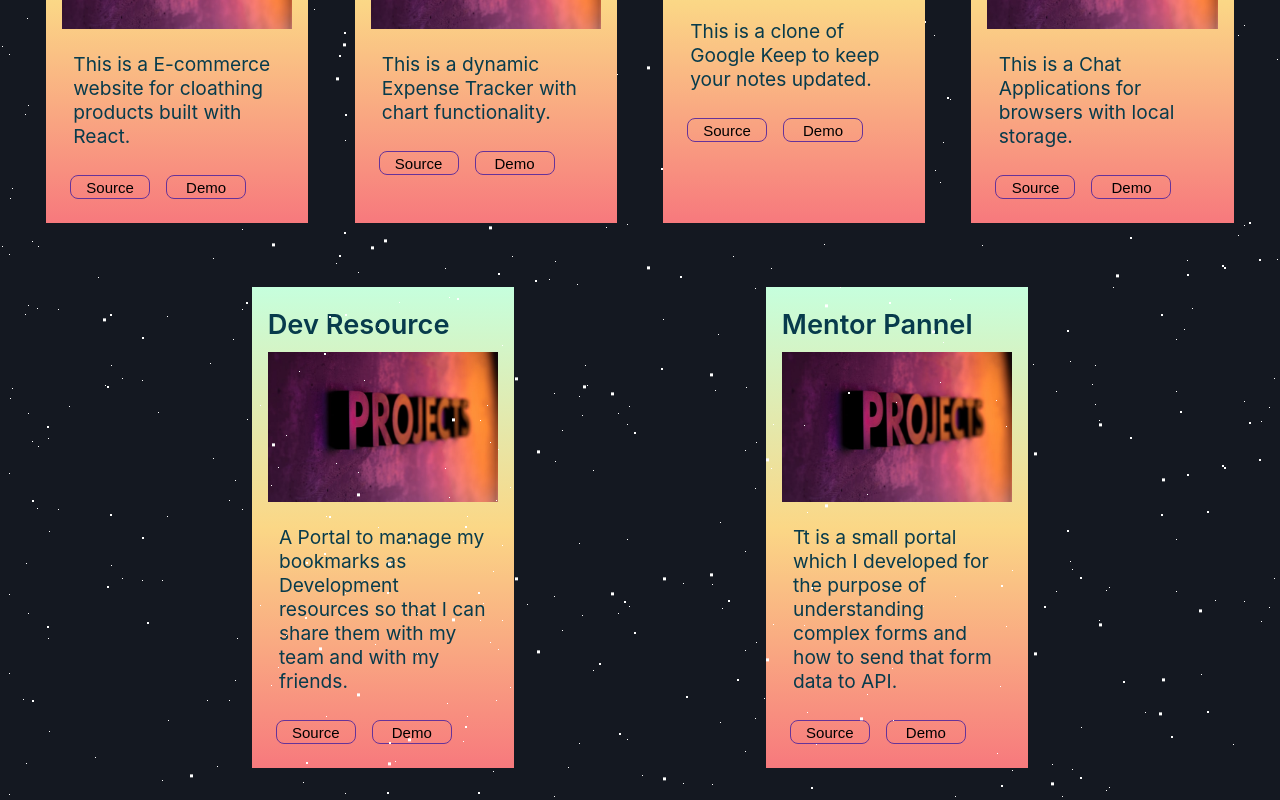
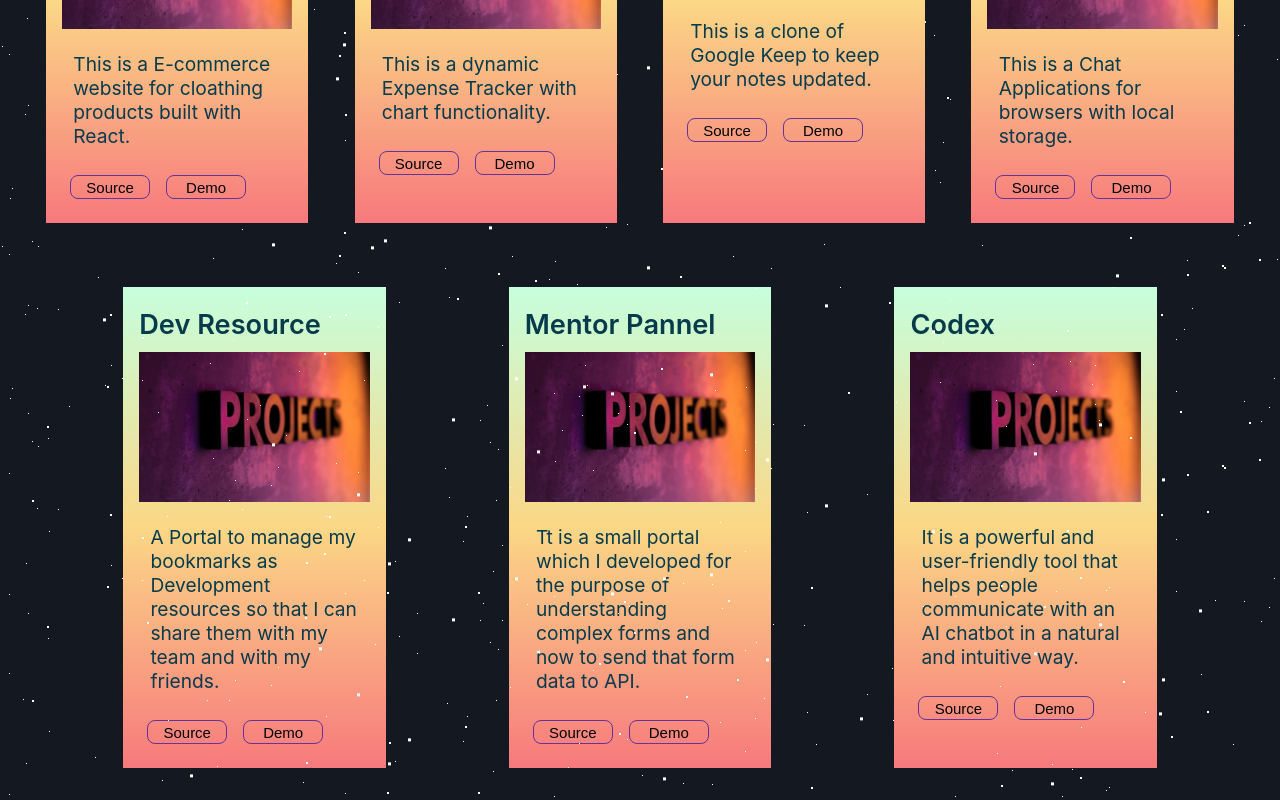
Before and after one commit to akashag55/Portfolio, a React (Create React App) app: page /projects in a window 1280 px wide. Shown: the part 496-1296 px from the top of the page. Built offline with nearby package versions, Linux system fonts and the light colour scheme.

Commit message:
project added

```diff
--- a/src/Components/Projects/Projects.jsx
+++ b/src/Components/Projects/Projects.jsx
@@ -50,6 +50,14 @@ function Projects() {
       link: "https://admin-panel-ott.netlify.app/",
       source: "https://github.com/akashag55/mentor-pannel",
     },
+    {
+      id: 6,
+      name: "Codex",
+      description:
+        "It is a powerful and user-friendly tool that helps people communicate with an AI chatbot in a natural and intuitive way.",
+      link: "https://codex-lovat.vercel.app/",
+      source: "https://github.com/akashag55/codex",
+    },
   ];
 
   return (
```
